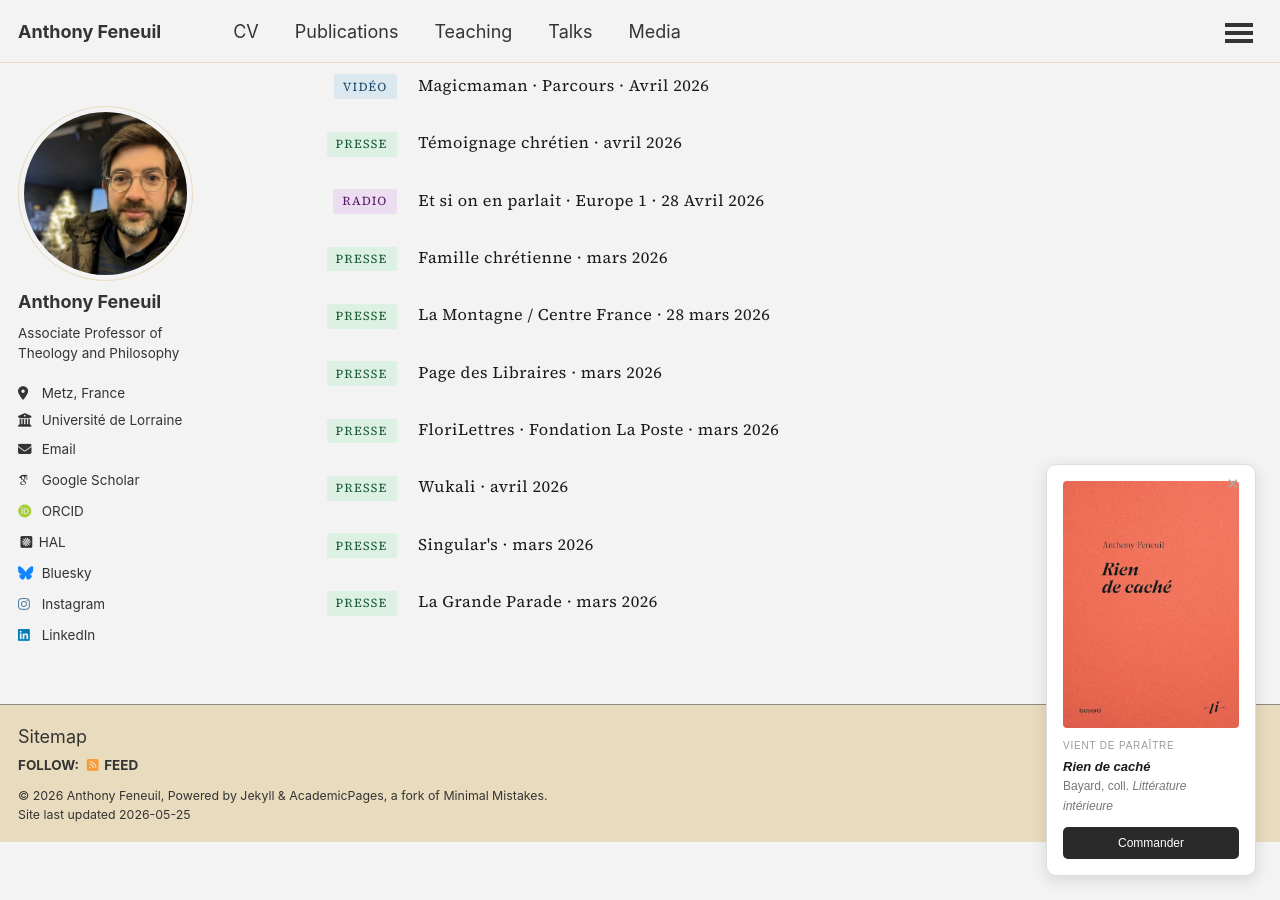
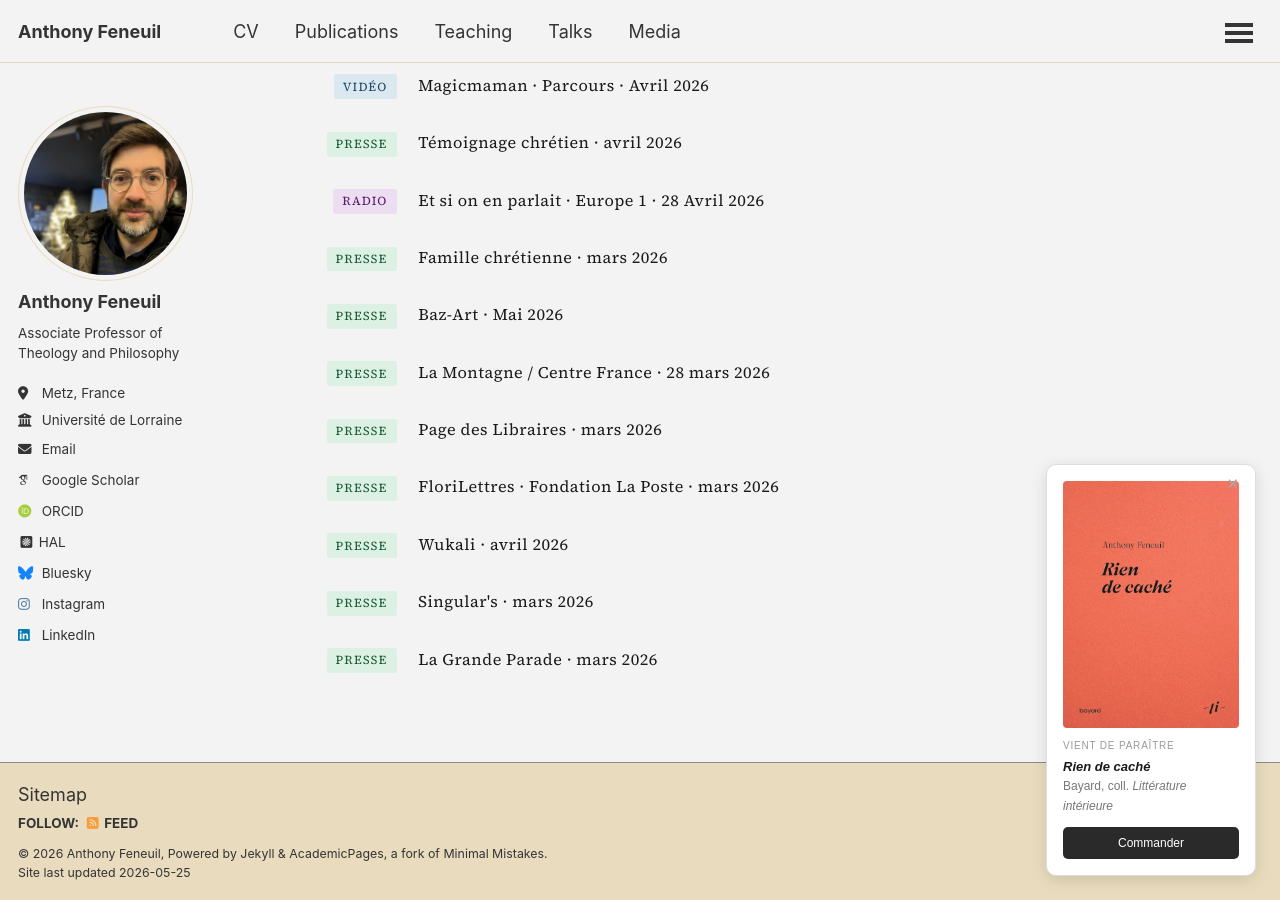
Before and after one commit to anfnl/anfnl.github.io, a Jekyll site: the page built from _pages/rien-de-cache.md, in a window 1280 px wide and 900 px high, scrolled down 631 px. Built offline with Jekyll 4.4.1, drawn with Linux system fonts in a browser that asks for light colours; some web fonts are replaced; a script that is not in the unit is left out.

Commit message:
Update rien-de-cache.md

```diff
--- a/_pages/rien-de-cache.md
+++ b/_pages/rien-de-cache.md
@@ -105,6 +105,11 @@ author_profile: true
 
 <div class="rdc-item">
 <div class="rdc-tag-col"><span class="rdc-tag tag-presse">Presse</span></div>
+<div class="rdc-item-body"><p class="rdc-item-source"><a href="https://www.baz-art.org/2026/05/rien-de-cache.html" target="_blank">Baz-Art · Mai 2026</a></p></div>
+</div>
+
+<div class="rdc-item">
+<div class="rdc-tag-col"><span class="rdc-tag tag-presse">Presse</span></div>
 <div class="rdc-item-body"><p class="rdc-item-source"><a href="https://www.lamontagne.fr/paris-75000/loisirs/on-leve-le-voile-sur-rien-de-cache-livre-signe-anthony-feneuil_14941783/" target="_blank">La Montagne / Centre France · 28 mars 2026</a></p></div>
 </div>
 
```
